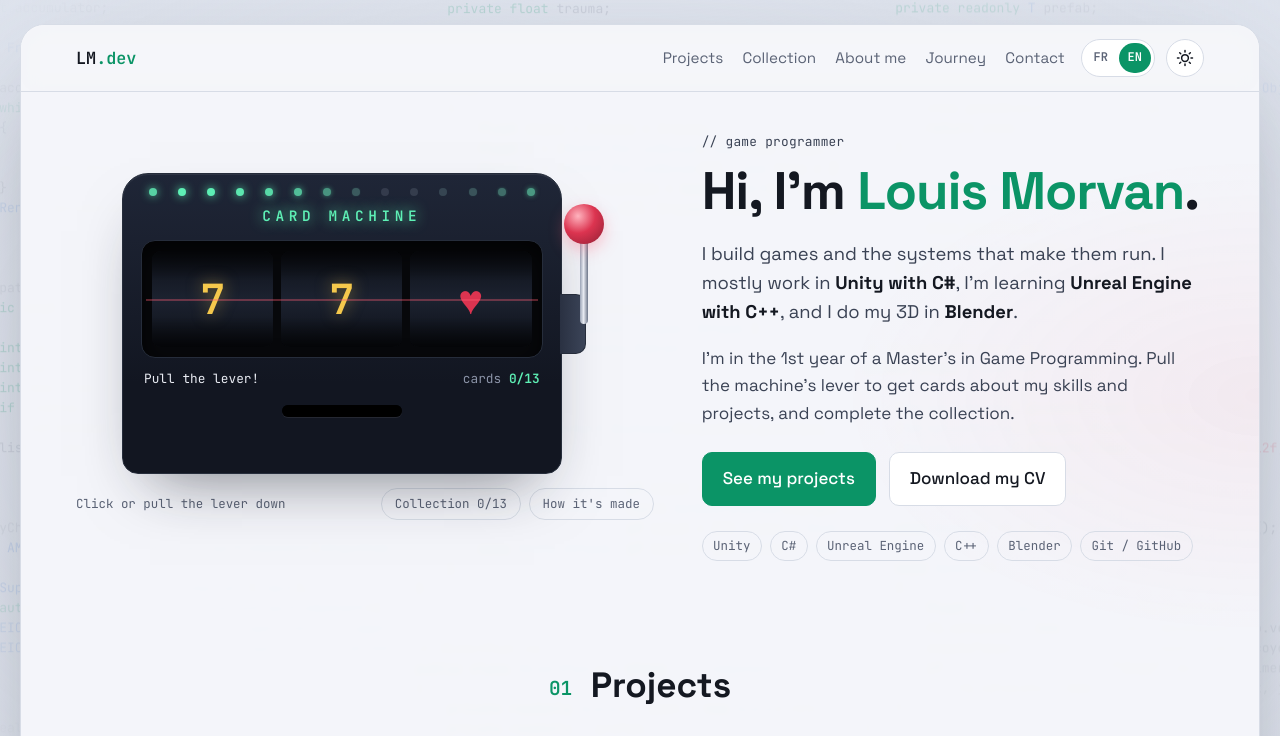
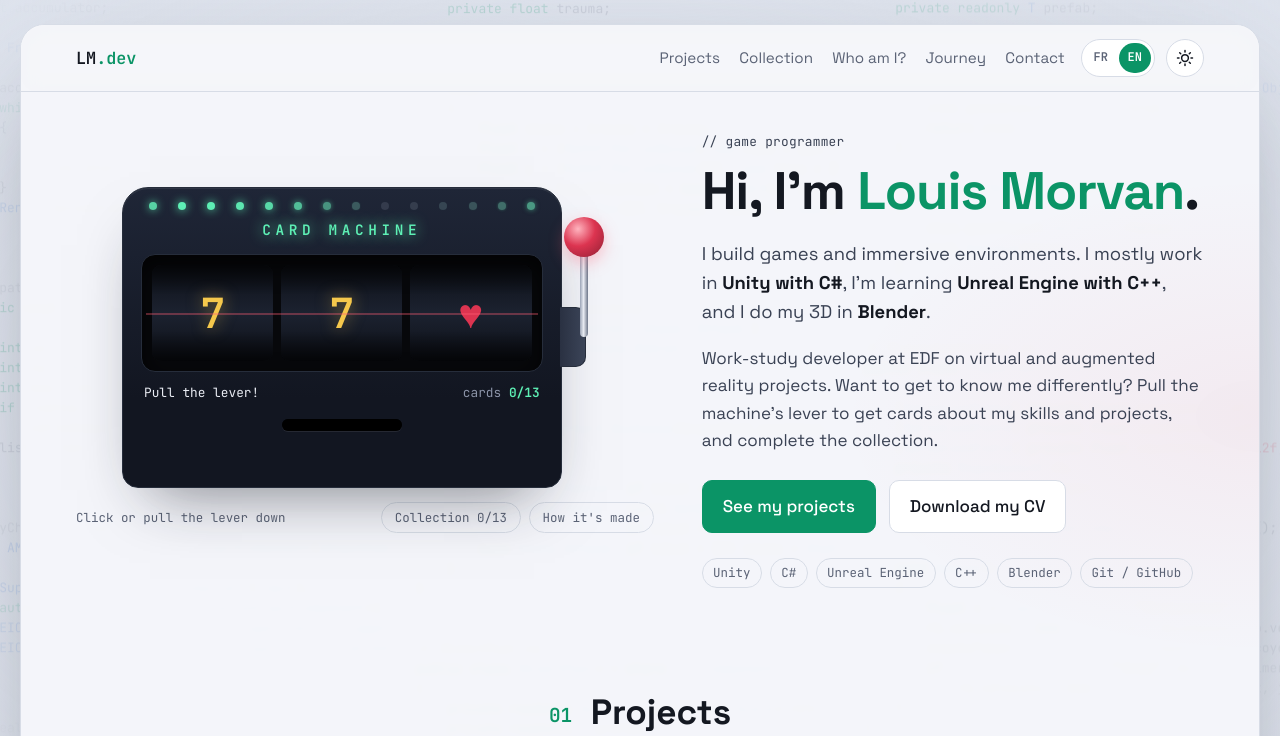
Before and after one commit to Arcstix/Louis-Mrvn-Portfolio, a plain HTML site: page index.html in a window 1280 px wide. Shown: the top 736 px of the page. Drawn offline with Linux system fonts and the light colour scheme.

Commit message:
fix: info + ajout info alternance

```diff
--- a/index.html
+++ b/index.html
@@ -20,7 +20,7 @@
       <nav>
         <a href="#projets" data-i18n="nav.projects">Projets</a>
         <a href="collection.html" data-i18n="nav.collection">Collection</a>
-        <a href="#about" data-i18n="nav.about">Qui suis-je</a>
+        <a href="#about" data-i18n="nav.about">Qui suis-je ?</a>
         <a href="#parcours" data-i18n="nav.journey">Parcours</a>
         <a href="#contact" data-i18n="nav.contact">Contact</a>
       </nav>
@@ -89,9 +89,9 @@
       <div class="intro">
         <p class="mono label">// game programmer</p>
         <h1 data-i18n-html="hero.title">Salut, je suis <span class="accent">Louis Morvan</span>.</h1>
-        <p class="lead" data-i18n-html="hero.lead">Je développe des jeux et les systèmes qui les font tourner. Je travaille surtout sur
+        <p class="lead" data-i18n-html="hero.lead">Je développe des jeux et des environnements immersifs. Je travaille surtout sur
           <b>Unity en C#</b>, j'apprends <b>Unreal Engine en C++</b>, et je fais ma 3D sur <b>Blender</b>.</p>
-        <p data-i18n-html="hero.text">Je suis en 1<sup>re</sup> année de Mastère Game Programming. Tirez le levier de la machine pour obtenir des cartes
+        <p data-i18n-html="hero.text">En alternance chez EDF sur des projets de réalité virtuelle et augmentée. Envie de me découvrir autrement ? Tirez le levier de la machine pour obtenir des cartes
           sur mes compétences et mes projets, et complétez la collection.</p>
         <div class="cta">
           <a class="btn primary" href="#projets" data-i18n="hero.projects">Voir mes projets</a>
@@ -110,7 +110,7 @@
 
     <!-- QUI SUIS-JE -->
     <section id="about" class="section">
-      <h2 class="section-title"><span class="mono">02</span> <span data-i18n="section.about">Qui suis-je</span></h2>
+      <h2 class="section-title"><span class="mono">02</span> <span data-i18n="section.about">Qui suis-je ?</span></h2>
       <div class="about">
         <figure class="about-photo" id="aboutPhoto">
           <!-- Rempli par site.js : la photo définie dans data.js (photo: "assets/photo.jpg"), sinon un placeholder -->
@@ -139,7 +139,7 @@
     <!-- CONTACT -->
     <section id="contact" class="section contact">
       <h2 class="section-title"><span class="mono">04</span> <span data-i18n="section.contact">Contact</span></h2>
-      <p data-i18n="contact.text">Un stage, une alternance, un projet ? Écrivez-moi.</p>
+      <p data-i18n="contact.text">Une question, un projet ? Écrivez-moi.</p>
       <div class="links" id="contactLinks"></div>
     </section>
   </main>
--- a/js/data.en.js
+++ b/js/data.en.js
@@ -23,6 +23,8 @@ window.PORTFOLIO_EN = {
 
   // Même ordre que la timeline de data.js (du plus récent au plus ancien)
   timeline: [
+    { title: "VR / AR Developer (work-study)",
+      text: "Following my internship: working on various virtual and augmented reality projects." },
     { title: "Master's in Game Programming",
       text: "Gameplay programming, Unity, C#, Unreal, C++, AI. Group projects with game designers and artists." },
     { date: "2026 · 6 months", title: "R&D Developer Intern",
--- a/js/data.js
+++ b/js/data.js
@@ -30,6 +30,8 @@ window.PORTFOLIO = {
 
   // Du plus récent au plus ancien
   timeline: [
+    { type: "pro", date: "2026 — 2028", title: "Alternance développeur VR / AR", place: "EDF, Palaiseau",
+      text: "Suite de mon stage : participation à différents projets de réalité virtuelle et de réalité augmentée." },
     { type: "edu", date: "2026 — 2028", title: "Mastère Game Programming", place: "ICAN, Paris",
       text: "Programmation gameplay, Unity, C#, Unreal, C++, IA. Projets de groupe avec des game designers et des artistes." },
     { type: "pro", date: "2026 · 6 mois", title: "Stage développeur R&D", place: "EDF, Palaiseau",
--- a/js/i18n.js
+++ b/js/i18n.js
@@ -102,7 +102,7 @@
       "meta.title.collection": "Collection · Louis Morvan",
       "nav.projects": "Projects",
       "nav.collection": "Collection",
-      "nav.about": "About me",
+      "nav.about": "Who am I?",
       "nav.journey": "Journey",
       "nav.contact": "Contact",
       "nav.allProjects": "← All projects",
@@ -122,18 +122,18 @@
       "how.odds": "// odds for the next pull",
       "hero.label": "// game programmer",
       "hero.title": "Hi, I'm <span class=\"accent\">Louis Morvan</span>.",
-      "hero.lead": "I build games and the systems that make them run. I mostly work in <b>Unity with C#</b>, I'm learning <b>Unreal Engine with C++</b>, and I do my 3D in <b>Blender</b>.",
-      "hero.text": "I'm in the 1st year of a Master's in Game Programming. Pull the machine's lever to get cards about my skills and projects, and complete the collection.",
+      "hero.lead": "I build games and immersive environments. I mostly work in <b>Unity with C#</b>, I'm learning <b>Unreal Engine with C++</b>, and I do my 3D in <b>Blender</b>.",
+      "hero.text": "Work-study developer at EDF on virtual and augmented reality projects. Want to get to know me differently? Pull the machine's lever to get cards about my skills and projects, and complete the collection.",
       "hero.projects": "See my projects",
       "hero.cv": "Download my CV",
       "section.projects": "Projects",
-      "section.about": "About me",
+      "section.about": "Who am I?",
       "section.journey": "Journey",
       "section.contact": "Contact",
       "about.cv": "Download my CV (PDF)",
       "journey.edu": "Education",
       "journey.pro": "Work experience",
-      "contact.text": "An internship, a work-study position, a project? Get in touch.",
+      "contact.text": "A question, a project? Get in touch.",
       "footer": "Handmade · HTML / CSS / JS · hosted on GitHub Pages",
       "loading": "Loading…",
       "col.label": "// collection",
```
